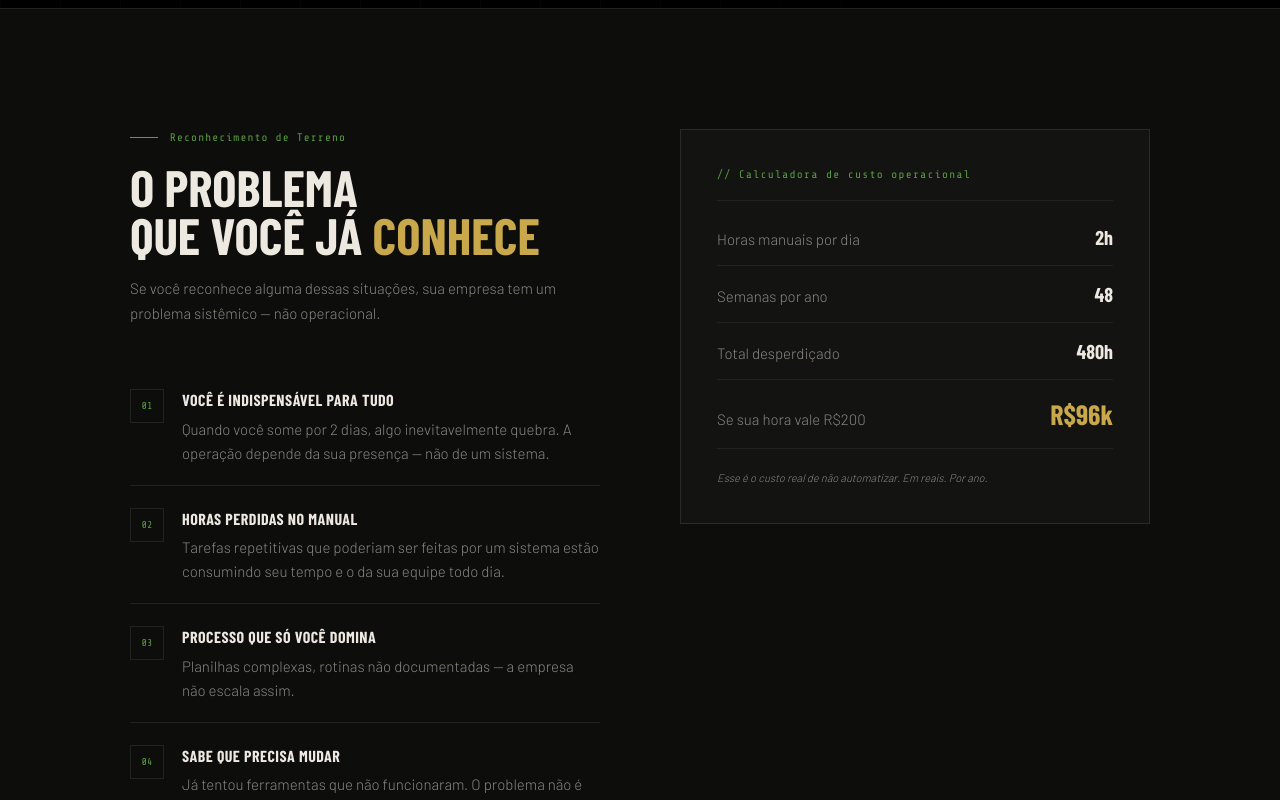
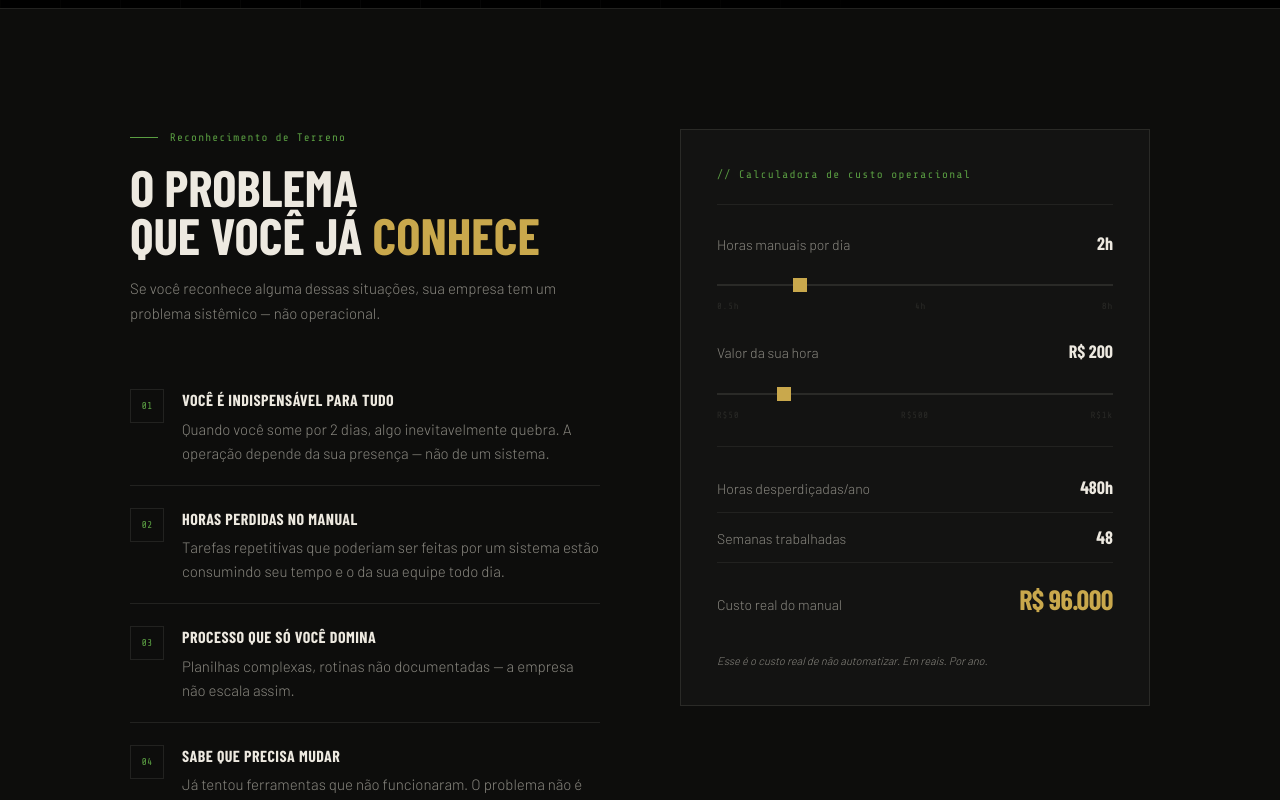
Before and after one commit to sunda290/alphaops, a Next.js app: page / in a window 1280 px wide. Shown: the part 920-1720 px from the top of the page. Built offline with nearby package versions, Linux system fonts and the light colour scheme; a web font is replaced by a local one.

Commit message:
feat: calculadora de ROI na landing

```diff
--- a/app/page.module.css
+++ b/app/page.module.css
@@ -62,7 +62,7 @@
 .produtoFeatures li{list-style:none;display:flex;gap:8px;font-size:13px;color:var(--smoke);align-items:flex-start;}
 .produtoFeatures li::before{content:'→';color:var(--green-lt);flex-shrink:0;}
 .produtoFeatured .produtoFeatures li::before{color:var(--gold);}
-.produtoPrice{font-family:var(--font-cond);font-weight:900;font-size:38px;color:var(--white);letter-spacing:-0.02em;margin-bottom:4px;}
+.produtoPrice{font-family:var(--font-cond);font-weight:900;font-size:38px;color:var(--white);letter-spacing:-0.02em;margin-bottom:4px;font-style:normal;text-transform:uppercase;}
 .produtoPriceNote{font-size:11px;color:var(--smoke);margin-bottom:24px;}
 .produtoCta{display:block;text-align:center;font-family:var(--font-cond);font-weight:700;font-size:13px;letter-spacing:0.1em;text-transform:uppercase;padding:14px;text-decoration:none;transition:all 0.2s;}
 .produtoCtaOutline{border:1px solid var(--border);color:var(--smoke);}
@@ -98,12 +98,18 @@
 .footerLinks a{font-family:var(--font-mono);font-size:11px;letter-spacing:0.1em;text-transform:uppercase;color:var(--smoke);text-decoration:none;transition:color 0.2s;}
 .footerLinks a:hover{color:var(--white);}
 .footerCopy{font-family:var(--font-mono);font-size:11px;color:var(--border2);text-transform:uppercase;letter-spacing:0.08em;}
-@media(max-width:900px){.heroInner{grid-template-columns:1fr;}.heroPanel{display:none;}.dorGrid{grid-template-columns:1fr;gap:48px;}.calcBox{position:static;}.produtosGrid{grid-template-columns:1fr;}.metodoGrid{grid-template-columns:1fr;}.briefingBox{position:static;}.footer .container{flex-direction:column;gap:20px;text-align:center;}.footerLinks{flex-wrap:wrap;justify-content:center;}}
+@media(max-width:900px){.heroInner{grid-template-columns:1fr;}.heroPanel{display:grid;grid-template-columns:repeat(3,1fr);gap:8px;}.statCard{padding:14px 12px;}.statNumber{font-size:28px;}.statLabel{font-size:11px;line-height:1.4;}.dorGrid{grid-template-columns:1fr;gap:48px;}.calcBox{position:static;}.produtosGrid{grid-template-columns:1fr;}.metodoGrid{grid-template-columns:1fr;}.briefingBox{position:static;}.footer .container{flex-direction:column;gap:20px;text-align:center;}.footerLinks{flex-wrap:wrap;justify-content:center;}}
 
 /* ── MOBILE LANDING ── */
 @media (max-width: 768px) {
-  .heroInner { grid-template-columns: 1fr; padding: 100px 0 48px; gap: 32px; }
-  .heroPanel { display: none; }
+  .heroInner { grid-template-columns: 1fr; padding: 100px 0 48px; gap: 24px; }
+
+  /* Stat cards — compact horizontal strip instead of hidden */
+  .heroPanel { display: grid; grid-template-columns: repeat(3, 1fr); gap: 6px; }
+  .statCard { padding: 12px 10px; }
+  .statNumber { font-size: 24px; }
+  .statLabel { font-size: 10px; line-height: 1.4; }
+
   .heroH1 { font-size: clamp(40px, 11vw, 64px); margin-bottom: 20px; }
   .heroSub { font-size: 15px; }
   .heroBtns { flex-direction: column; gap: 16px; }
@@ -115,16 +121,16 @@
   .sectionH2 { font-size: clamp(28px, 8vw, 44px); margin-bottom: 32px; }
   .sectionLead { font-size: 15px; }
   .dorGrid { grid-template-columns: 1fr; gap: 40px; }
-  .calcBox { position: static; }
-  .calcRow { font-size: 14px; }
-  .calcVal { font-size: 18px; }
-  .calcRowHighlight .calcVal { font-size: 24px; }
+
+  /* Featured card — gold top border maintains distinction on single-column layout */
   .produtosGrid { grid-template-columns: 1fr; }
+  .produtoFeatured { border-top: 3px solid var(--gold); outline: none; }
   .produtoCard { padding: 28px 20px; }
   .produtoTitle { font-size: 20px; }
   .produtoDesc { font-size: 14px; }
   .produtoFeatures li { font-size: 13px; }
   .produtoPrice { font-size: 32px; }
+
   .metodoGrid { grid-template-columns: 1fr; gap: 48px; }
   .briefingBox { position: static; padding: 24px 20px; }
   .briefingKey { font-size: 11px; }
--- a/app/page.tsx
+++ b/app/page.tsx
@@ -1,5 +1,6 @@
 import Nav from '@/components/layout/Nav'
 import LeadForm from '@/components/ui/LeadForm'
+import Calculadora from '@/components/ui/Calculadora'
 import styles from './page.module.css'
 
 const DOR_ITEMS = [
@@ -9,24 +10,19 @@ const DOR_ITEMS = [
   { n: '04', t: 'Sabe que precisa mudar', d: 'Já tentou ferramentas que não funcionaram. O problema não é esforço — é falta do sistema certo.' },
 ]
 
-const CALC_ROWS = [
-  { l: 'Horas manuais por dia',  v: '2h' },
-  { l: 'Semanas por ano',        v: '48' },
-  { l: 'Total desperdiçado',     v: '480h' },
-  { l: 'Se sua hora vale R$200', v: 'R$96k', highlight: true },
-]
+
 
 const PRODUTOS = [
   {
     num: '// 01',
-    tag: 'Entrada',
+    tag: 'Em breve',
     featured: false,
     title: 'Operação de Precisão',
-    desc: 'O guia militar para automatizar seu negócio.',
+    desc: 'O guia militar para automatizar seu negócio. Entre na lista de espera e seja o primeiro a saber.',
     price: 'R$ 47',
-    priceNote: 'Acesso imediato',
-    cta: 'Quero o E-book →',
-    href: '#',
+    priceNote: 'Lista de espera aberta',
+    cta: null,           // card usa LeadForm inline
+    href: null,
     items: [
       'Framework de mapeamento de processos',
       'Calculadora de ROI de automação',
@@ -178,16 +174,7 @@ export default function Home() {
               </div>
             </div>
 
-            <div className={styles.calcBox}>
-              <div className={styles.calcTitle}>// Calculadora de custo operacional</div>
-              {CALC_ROWS.map(row => (
-                <div key={row.l} className={`${styles.calcRow} ${row.highlight ? styles.calcRowHighlight : ''}`}>
-                  <span>{row.l}</span>
-                  <span className={styles.calcVal}>{row.v}</span>
-                </div>
-              ))}
-              <p className={styles.calcNote}>Esse é o custo real de não automatizar. Em reais. Por ano.</p>
-            </div>
+            <Calculadora />
 
           </div>
         </div>
@@ -212,12 +199,21 @@ export default function Home() {
                 </ul>
                 <div className={styles.produtoPrice}>{p.price}</div>
                 <div className={styles.produtoPriceNote}>{p.priceNote}</div>
+                {p.cta && p.href ? (
                   <a
                     href={p.href}
                     className={`${styles.produtoCta} ${p.featured ? styles.produtoCtaSolid : styles.produtoCtaOutline}`}
                   >
                     {p.cta}
                   </a>
+                ) : !p.cta ? (
+                  <LeadForm
+                    origem="landing_page"
+                    produto="ebook"
+                    ctaText="→ Entrar na lista de espera"
+                    showFields={['nome', 'email']}
+                  />
+                ) : null}
               </div>
             ))}
           </div>
--- /dev/null
+++ b/components/ui/Calculadora.module.css
@@ -0,0 +1,139 @@
+.box {
+  background: var(--card);
+  border: 1px solid var(--border2);
+  padding: 36px;
+}
+
+.title {
+  font-family: var(--font-mono);
+  font-size: 11px;
+  letter-spacing: 0.12em;
+  color: var(--green-lt);
+  padding-bottom: 20px;
+  border-bottom: 1px solid var(--border);
+  margin-bottom: 24px;
+}
+
+/* Sliders */
+.sliderGroup {
+  margin-bottom: 24px;
+}
+
+.sliderLabel {
+  display: flex;
+  justify-content: space-between;
+  align-items: baseline;
+  font-size: 14px;
+  color: var(--smoke);
+  margin-bottom: 10px;
+}
+
+.sliderVal {
+  font-family: var(--font-cond);
+  font-weight: 700;
+  font-size: 18px;
+  color: var(--white);
+  transition: color 0.15s;
+}
+
+.slider {
+  -webkit-appearance: none;
+  appearance: none;
+  width: 100%;
+  height: 2px;
+  background: var(--border2);
+  outline: none;
+  cursor: pointer;
+  border-radius: 0;
+}
+
+.slider::-webkit-slider-thumb {
+  -webkit-appearance: none;
+  appearance: none;
+  width: 14px;
+  height: 14px;
+  background: var(--gold);
+  cursor: pointer;
+  border-radius: 0;
+  transition: background 0.15s, transform 0.15s;
+}
+
+.slider::-webkit-slider-thumb:hover {
+  background: var(--gold-lt);
+  transform: scale(1.2);
+}
+
+.slider::-moz-range-thumb {
+  width: 14px;
+  height: 14px;
+  background: var(--gold);
+  cursor: pointer;
+  border: none;
+  border-radius: 0;
+}
+
+.sliderTicks {
+  display: flex;
+  justify-content: space-between;
+  font-family: var(--font-mono);
+  font-size: 9px;
+  color: var(--border2);
+  letter-spacing: 0.08em;
+  margin-top: 6px;
+}
+
+/* Resultados */
+.divider {
+  height: 1px;
+  background: var(--border);
+  margin: 8px 0 16px;
+}
+
+.row {
+  display: flex;
+  justify-content: space-between;
+  align-items: baseline;
+  padding: 10px 0;
+  border-bottom: 1px solid var(--border);
+  font-size: 14px;
+  color: var(--smoke);
+}
+
+.row:last-of-type {
+  border-bottom: none;
+}
+
+.rowVal {
+  font-family: var(--font-cond);
+  font-weight: 700;
+  font-size: 18px;
+  color: var(--white);
+}
+
+.rowHighlight {
+  padding: 14px 0;
+  border-bottom: none;
+}
+
+.rowHighlightVal {
+  font-family: var(--font-cond);
+  font-weight: 900;
+  font-size: 28px;
+  color: var(--gold);
+  letter-spacing: -0.02em;
+  transition: color 0.2s;
+}
+
+.note {
+  margin-top: 16px;
+  font-size: 11px;
+  color: var(--smoke);
+  line-height: 1.6;
+  font-style: italic;
+}
+
+/* Mobile */
+@media (max-width: 768px) {
+  .box { padding: 24px 20px; }
+  .rowHighlightVal { font-size: 24px; }
+}
--- /dev/null
+++ b/components/ui/Calculadora.tsx
@@ -0,0 +1,72 @@
+'use client'
+import { useState } from 'react'
+import styles from './Calculadora.module.css'
+
+export default function Calculadora() {
+  const [horas, setHoras]  = useState(2)
+  const [valor, setValor]  = useState(200)
+
+  const semanas     = 48
+  const totalHoras  = horas * 5 * semanas          // 5 dias úteis
+  const custoAnual  = totalHoras * valor
+
+  const fmt = (n: number) =>
+    n.toLocaleString('pt-BR', { style: 'currency', currency: 'BRL', maximumFractionDigits: 0 })
+
+  return (
+    <div className={styles.box}>
+      <div className={styles.title}>// Calculadora de custo operacional</div>
+
+      <div className={styles.sliderGroup}>
+        <div className={styles.sliderLabel}>
+          <span>Horas manuais por dia</span>
+          <span className={styles.sliderVal}>{horas}h</span>
+        </div>
+        <input
+          type="range" min={0.5} max={8} step={0.5}
+          value={horas}
+          onChange={e => setHoras(Number(e.target.value))}
+          className={styles.slider}
+        />
+        <div className={styles.sliderTicks}>
+          <span>0.5h</span><span>4h</span><span>8h</span>
+        </div>
+      </div>
+
+      <div className={styles.sliderGroup}>
+        <div className={styles.sliderLabel}>
+          <span>Valor da sua hora</span>
+          <span className={styles.sliderVal}>{fmt(valor).replace('R$\u00a0','R$ ')}</span>
+        </div>
+        <input
+          type="range" min={50} max={1000} step={50}
+          value={valor}
+          onChange={e => setValor(Number(e.target.value))}
+          className={styles.slider}
+        />
+        <div className={styles.sliderTicks}>
+          <span>R$50</span><span>R$500</span><span>R$1k</span>
+        </div>
+      </div>
+
+      <div className={styles.divider} />
+
+      <div className={styles.row}>
+        <span>Horas desperdiçadas/ano</span>
+        <span className={styles.rowVal}>{totalHoras}h</span>
+      </div>
+      <div className={styles.row}>
+        <span>Semanas trabalhadas</span>
+        <span className={styles.rowVal}>{semanas}</span>
+      </div>
+      <div className={`${styles.row} ${styles.rowHighlight}`}>
+        <span>Custo real do manual</span>
+        <span className={styles.rowHighlightVal}>{fmt(custoAnual)}</span>
+      </div>
+
+      <p className={styles.note}>
+        Esse é o custo real de não automatizar. Em reais. Por ano.
+      </p>
+    </div>
+  )
+}
```
Lines whose indentation alone changed are shown as unchanged.
